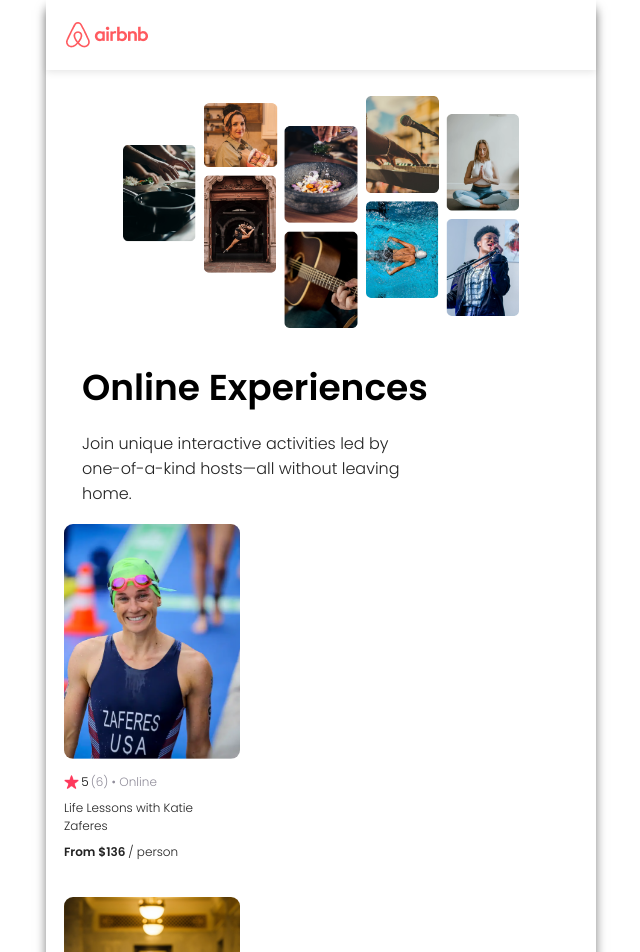
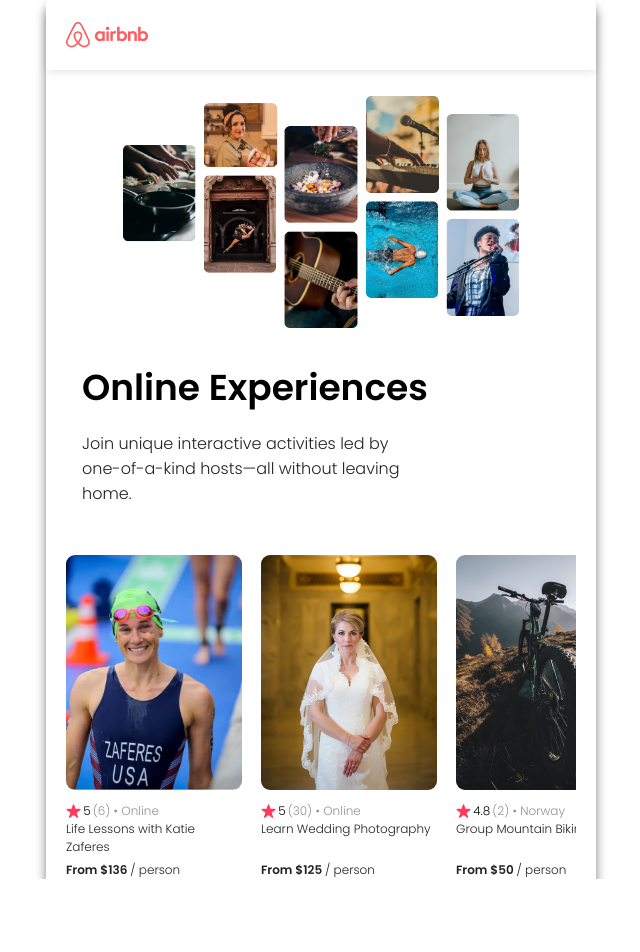
Before and after one commit to HardikJhalani/airbnb-experiences-page, a React (Create React App) app: page / in a window 1280 px wide. Shown: the top 952 px of the page, without its empty margins (319-959 px from the left). After the commit the page ends 879 px from the top, so only its background shows below. Built offline with nearby package versions, Linux system fonts and the light colour scheme.

Commit message:
finally made it look the way it should look

```diff
--- a/src/App.js
+++ b/src/App.js
@@ -19,7 +19,9 @@
     <div className="App">
       <Navbar />
       <Hero />
-      {card}
+      <div className='cards-list'>
+        {card}
+      </div>
     </div>
   );
 }
--- a/src/components/Card.js
+++ b/src/components/Card.js
@@ -15,7 +15,7 @@
                 <p>{`(${props.reviewCount})`} &#x2022; {props.country}</p>
             </div>
             <p>{props.title}</p>
-            <p><span>From ${props.price} </span>/ person</p>
+            <p className='card-price'><span>From ${props.price} </span>/ person</p>
         </div>
     </div>
   )
--- a/src/index.css
+++ b/src/index.css
@@ -57,17 +57,29 @@
   font-size: 16px;
 }
 
+.cards-list {
+  display: flex;
+  flex-wrap: nowrap;
+  overflow-x: auto;
+  margin-inline: 20px;
+  gap: 20px;
+  margin-top: 49px;
+}
+
 .card {
   display: flex;
   flex-direction: column;
-  padding: 18px;
+  font-size: 12px;
+  flex: 0 0 auto;
+  font-weight: 300;
   width: 175px;
 }
 
 .card-details {
   display: flex;
   flex-direction: column;
-  gap: 8px;
+  flex: 0 0 auto;
+  height: 77px;
 }
 
 .detail-head {
@@ -107,17 +119,17 @@
 }
 
 .detail-head p {
-  font-size: 12px;
   color: #918E9B;
-  font-weight: 300;
 }
 
 .card-details>p {
   color: #222222;
-  font-size: 12px;
-  font-weight: 300;
 }
 
 .card-details span {
   font-weight: 600;
 }
+
+.card-price {
+  margin-top: auto;
+}
```
